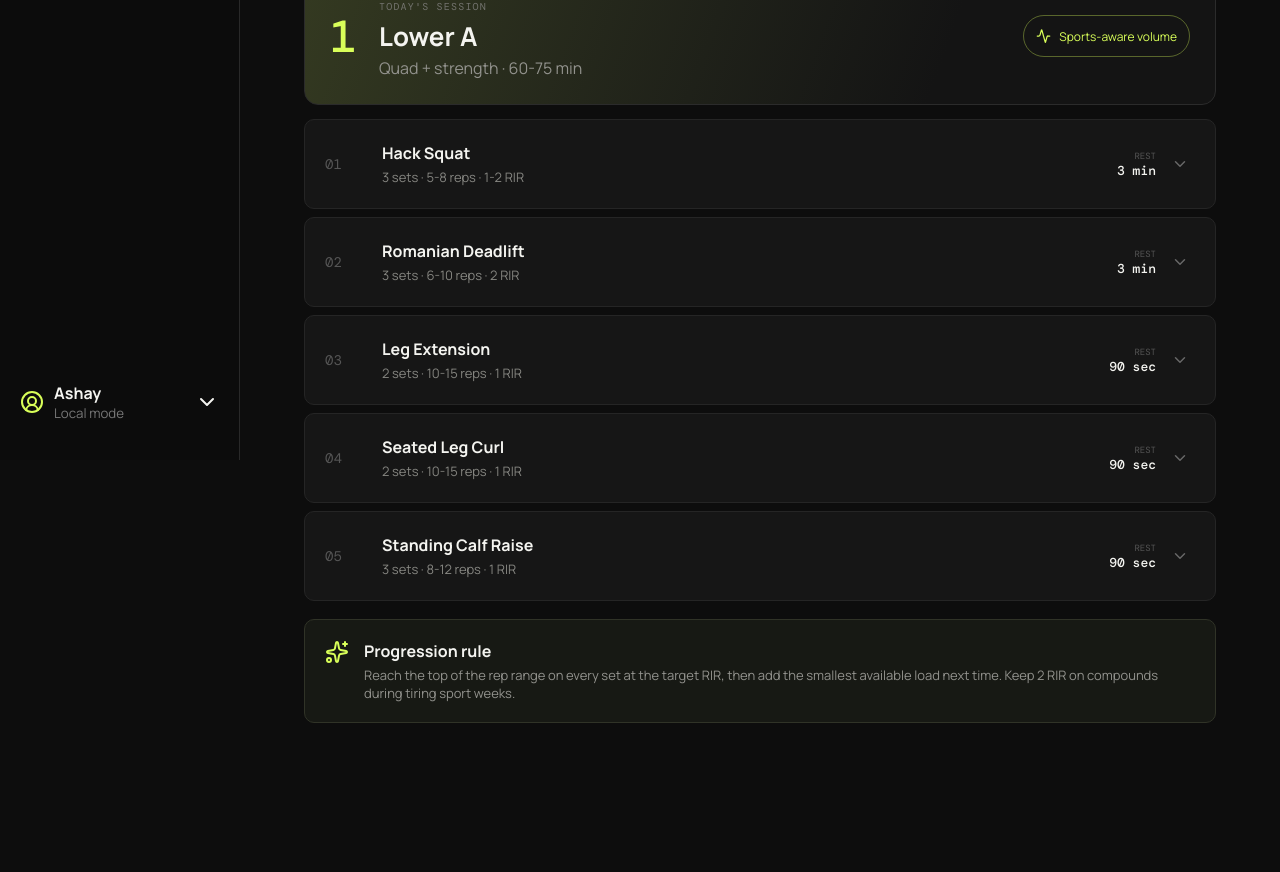
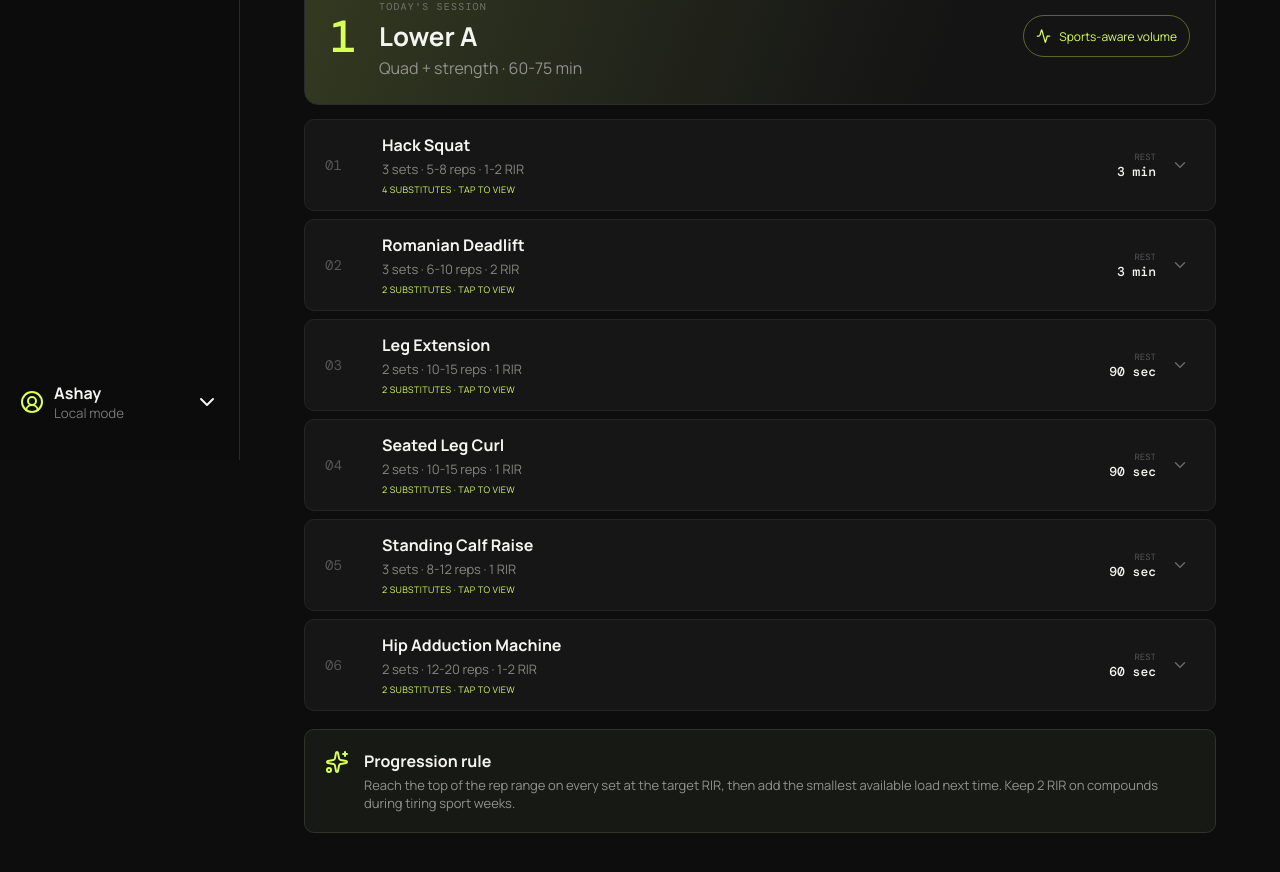
Before and after one commit to en-ashay/strength-dashboard, a React (Vite) app: page / in a window 1280 px wide. Shown: the part 340-1212 px from the top of the page. Before the commit the page ends 1163 px from the top, so only its background shows below. Built offline with nearby package versions, Linux system fonts and the light colour scheme.

Commit message:
Add hip work and clearer substitutions

```diff
--- a/src/App.css
+++ b/src/App.css
@@ -49,6 +49,7 @@ h2, h3, p { margin-top: 0; }
 .exercise-index { color: #555; font: 14px 'DM Mono'; }
 .exercise-summary h3 { margin: 0 0 4px; font-size: 16px; }
 .exercise-summary p { color: #858580; margin: 0; font-size: 13px; }
+.exercise-summary .sub-hint { display: block; color: var(--acid); font-size: 9px; margin-top: 5px; letter-spacing: .04em; text-transform: uppercase; }
 .previous { text-align: right; display: grid; }
 .previous small { color: #555; font: 9px 'DM Mono'; }
 .previous b { font: 500 13px 'DM Mono'; }
--- a/src/App.tsx
+++ b/src/App.tsx
@@ -24,11 +24,12 @@ const supabase = createClient(
 
 const sessions: Record<string, { label: string; focus: string; color: string; exercises: Exercise[] }> = {
   lowerA: { label: 'Lower A', focus: 'Quad + strength', color: '#d9ff59', exercises: [
-    { name: 'Hack Squat', sets: 3, reps: '5-8', rir: '1-2', rest: '3 min', why: 'Stable, deep knee flexion and easy progression with less systemic fatigue than a barbell squat.', subs: ['Pendulum squat', 'Leg press'] },
+    { name: 'Hack Squat', sets: 3, reps: '5-8', rir: '1-2', rest: '3 min', why: 'Stable, deep knee flexion and easy progression with less systemic fatigue than a barbell squat.', subs: ['Machine squat', 'Pendulum squat', 'Leg press', 'Belt squat'] },
     { name: 'Romanian Deadlift', sets: 3, reps: '6-10', rir: '2', rest: '3 min', why: 'High-tension hip hinge through a long hamstring length.', subs: ['45 degree hyperextension', 'DB Romanian deadlift'] },
     { name: 'Leg Extension', sets: 2, reps: '10-15', rir: '1', rest: '90 sec', why: 'Direct rectus femoris and quad work without more axial fatigue.', subs: ['Sissy squat', 'Reverse Nordic'] },
     { name: 'Seated Leg Curl', sets: 2, reps: '10-15', rir: '1', rest: '90 sec', why: 'Trains knee flexion with hamstrings at a long muscle length.', subs: ['Lying leg curl', 'Nordic curl'] },
     { name: 'Standing Calf Raise', sets: 3, reps: '8-12', rir: '1', rest: '90 sec', why: 'Straight-knee calf work emphasizes gastrocnemius.', subs: ['Leg press calf raise', 'Single-leg calf raise'] },
+    { name: 'Hip Adduction Machine', sets: 2, reps: '12-20', rir: '1-2', rest: '60 sec', why: 'Adds direct inner-thigh work beyond the adductor stimulus already provided by deep squats and split squats.', subs: ['Cable hip adduction', 'Wide-stance leg press'] },
   ] },
   upperA: { label: 'Upper A', focus: 'Press + pull strength', color: '#ff8b6a', exercises: [
     { name: 'Incline DB Press', sets: 3, reps: '6-10', rir: '1-2', rest: '3 min', why: 'Stable press with strong upper-chest stimulus and free shoulder path.', subs: ['Incline machine press', 'Low-incline Smith press'] },
@@ -39,12 +40,13 @@ const sessions: Record<string, { label: string; focus: string; color: string; ex
     { name: 'Bayesian Cable Curl', sets: 2, reps: '10-15', rir: '1', rest: '75 sec', why: 'Loads the biceps in a lengthened position.', subs: ['Incline DB curl', 'Cable curl'] },
   ] },
   lowerB: { label: 'Lower B', focus: 'Glute + hamstring', color: '#75d7ff', exercises: [
-    { name: 'Leg Press', sets: 3, reps: '8-12', rir: '2', rest: '3 min', why: 'Stable bilateral leg work with low skill and fatigue cost.', subs: ['Hack squat', 'Machine squat'] },
+    { name: 'Leg Press', sets: 3, reps: '8-12', rir: '2', rest: '3 min', why: 'Stable bilateral leg work with low skill and fatigue cost.', subs: ['Machine squat', 'Hack squat', 'Pendulum squat', 'Belt squat'] },
     { name: 'Bulgarian Split Squat', sets: 3, reps: '8-12', rir: '2', rest: '2 min', why: 'Unilateral strength and hip stability useful for racket sports.', subs: ['Reverse lunge', 'DB step-up'] },
     { name: '45 Degree Hyperextension', sets: 3, reps: '10-15', rir: '2', rest: '2 min', why: 'Glute-biased hinge with less soreness than another heavy RDL day.', subs: ['Cable pull-through', 'Hip thrust'] },
     { name: 'Lying Leg Curl', sets: 3, reps: '8-12', rir: '1', rest: '90 sec', why: 'Complements hip extension with direct knee-flexion work.', subs: ['Seated leg curl', 'Assisted Nordic curl'] },
     { name: 'Seated Calf Raise', sets: 3, reps: '10-15', rir: '1', rest: '90 sec', why: 'Bent-knee calf work emphasizes soleus for running and court sports.', subs: ['Bent-knee calf raise', 'Leg press calf raise'] },
     { name: 'Cable Crunch', sets: 2, reps: '10-15', rir: '1', rest: '75 sec', why: 'Progressive loaded trunk flexion.', subs: ['Machine crunch', 'Reverse crunch'] },
+    { name: 'Hip Abduction Machine', sets: 2, reps: '12-20', rir: '1-2', rest: '60 sec', why: 'Directly trains glute medius and minimus for hip stability during badminton and tennis.', subs: ['Cable hip abduction', 'Lateral band walk'] },
   ] },
   upperB: { label: 'Upper B', focus: 'Back + shoulders', color: '#c6a5ff', exercises: [
     { name: 'Machine Chest Press', sets: 3, reps: '8-12', rir: '2', rest: '2 min', why: 'Stable chest loading after swimming, without demanding setup.', subs: ['Flat DB press', 'Cable chest press'] },
@@ -180,7 +182,7 @@ function ExerciseCard({ exercise, index, previous, expanded, toggle, addSet }: {
   const [sub, setSub] = useState(exercise.name)
   return <article className={`exercise-card ${expanded ? 'expanded' : ''}`}>
     <button className="exercise-summary" onClick={toggle}>
-      <span className="exercise-index">{String(index + 1).padStart(2, '0')}</span><div><h3>{sub}</h3><p>{exercise.sets} sets · {exercise.reps} reps · {exercise.rir} RIR</p></div>
+      <span className="exercise-index">{String(index + 1).padStart(2, '0')}</span><div><h3>{sub}</h3><p>{exercise.sets} sets · {exercise.reps} reps · {exercise.rir} RIR</p><small className="sub-hint">{expanded ? 'Choose below' : `${exercise.subs.length} substitutes · tap to view`}</small></div>
       <span className="previous">{previous ? <><small>LAST</small><b>{previous.weight} kg × {previous.reps}</b></> : <><small>REST</small><b>{exercise.rest}</b></>}</span><ChevronDown />
     </button>
     {expanded && <div className="exercise-detail">
```
